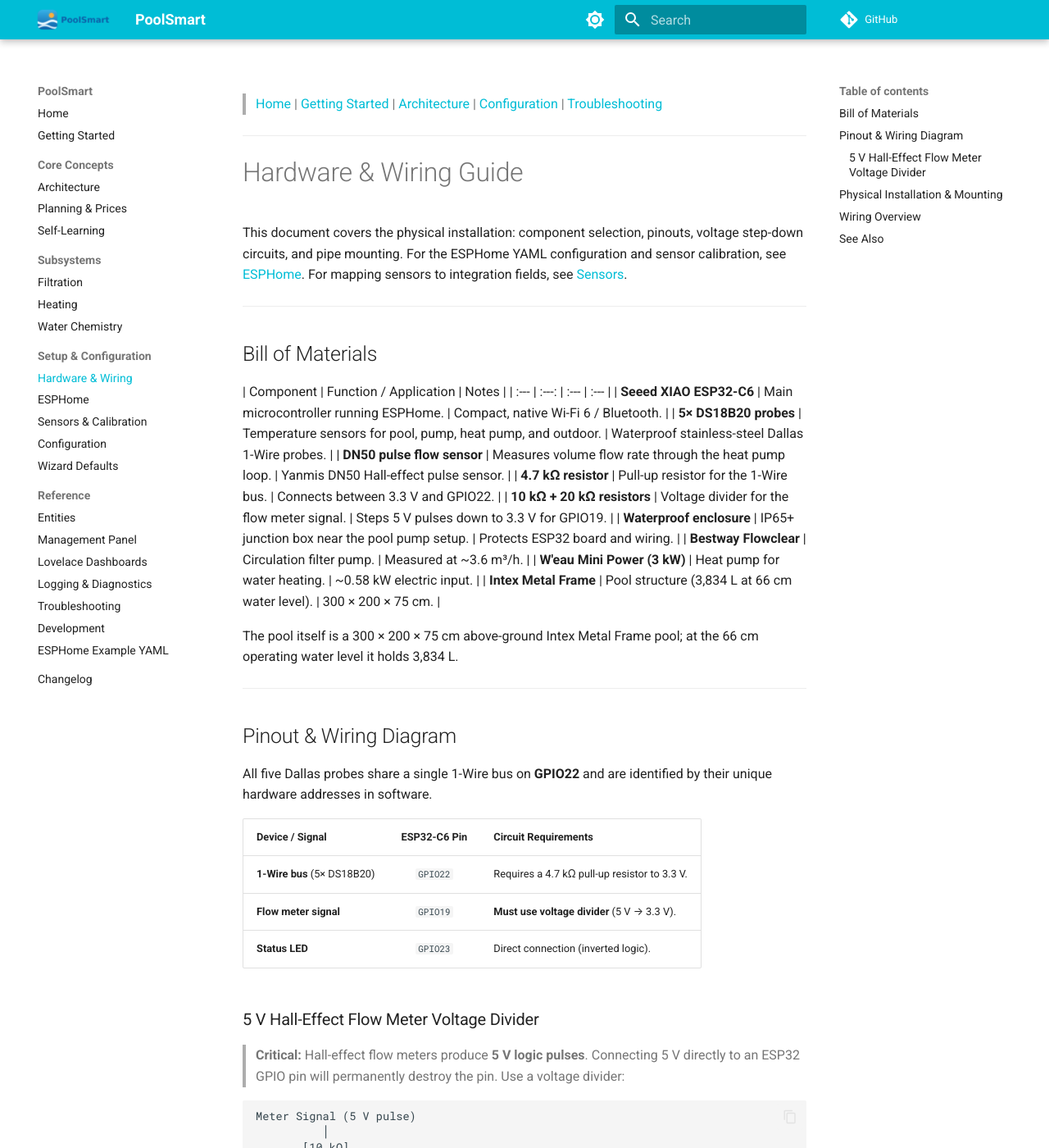
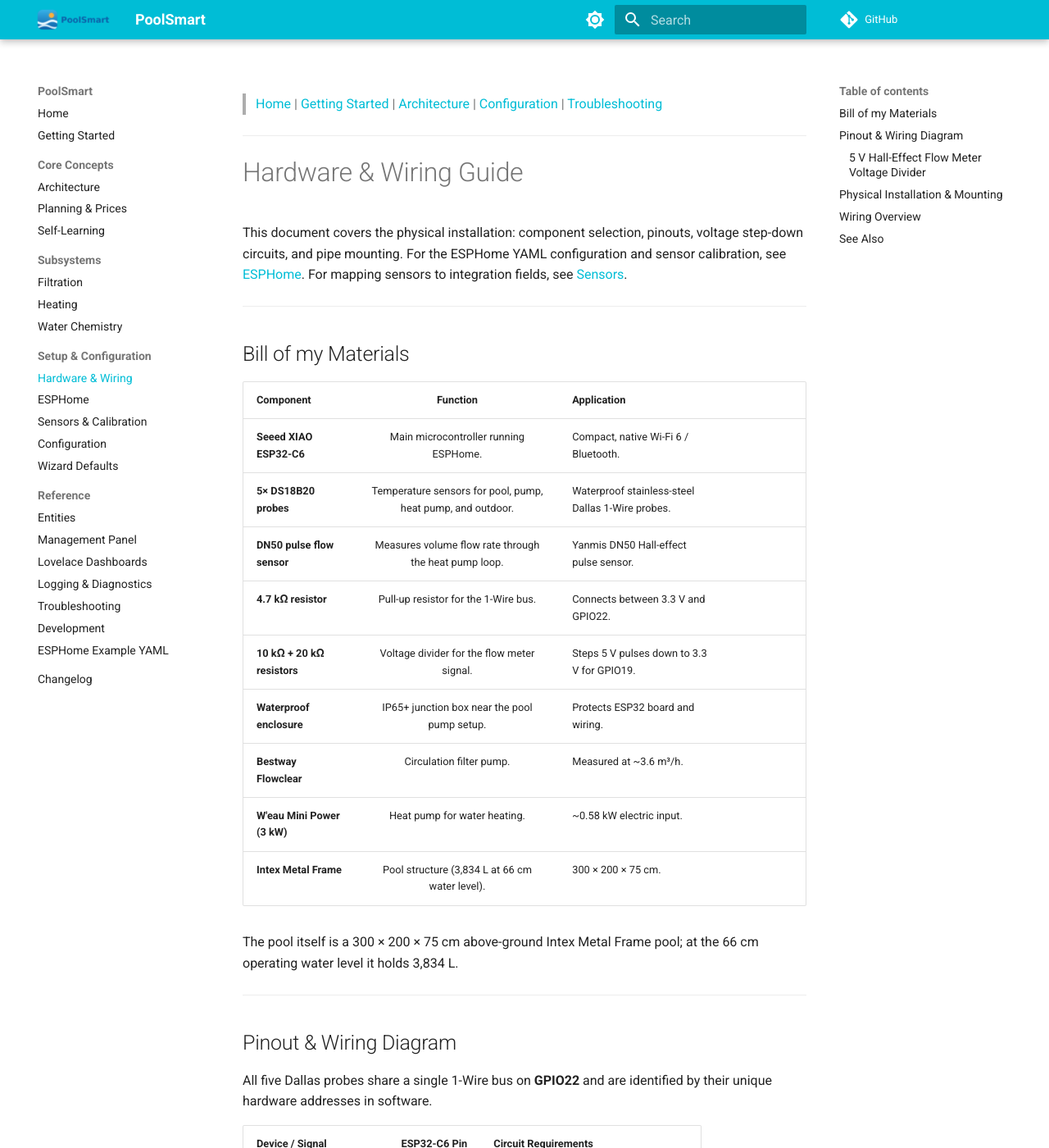
Before and after one commit to rickertie/Poolsmart, an MkDocs documentation site: the page built from docs/hardware.md, in a window 1280 px wide and 1400 px high. Shown: the whole window at 82% size. Built offline with MkDocs 1.6.1 and Material for MkDocs 9.7.7, drawn with Linux system fonts in a browser that asks for light colours; comment, search, counter and statistics services are not loaded.

Commit message:
Fix title in hardware documentation
Corrected the title from 'Bill of Materials' to 'Bill of my Materials'.

```diff
--- a/docs/hardware.md
+++ b/docs/hardware.md
@@ -11,9 +11,9 @@
 
 ---
 
-## Bill of Materials
+## Bill of my Materials
 
-| Component | Function / Application | Notes |
+| Component | Function | Application ||
 | :--- | :---: | :--- | :--- |
 | **Seeed XIAO ESP32-C6** | Main microcontroller running ESPHome. | Compact, native Wi-Fi 6 / Bluetooth. |
 | **5× DS18B20 probes** | Temperature sensors for pool, pump, heat pump, and outdoor. | Waterproof stainless-steel Dallas 1-Wire probes. |
```
